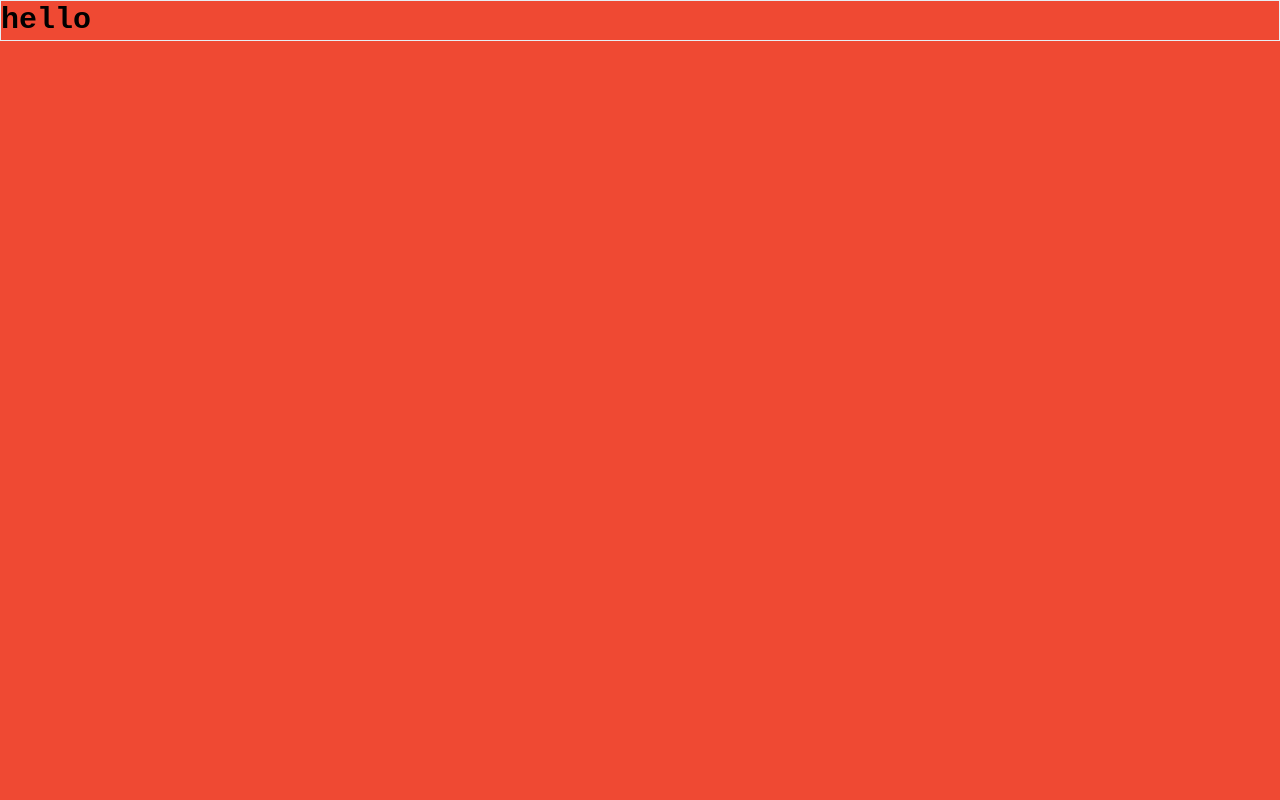
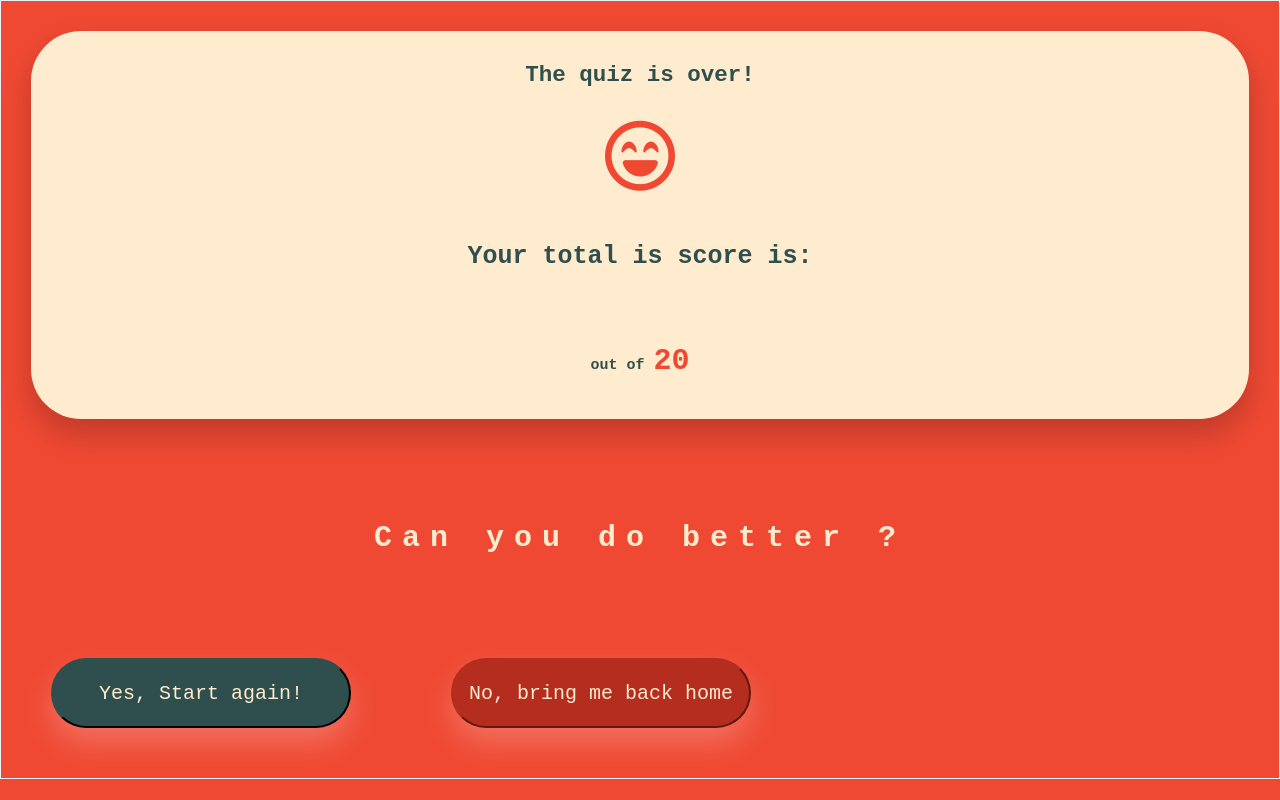
Before and after one commit to JustineOverflow/coding-quizz-reactjs, a React (Create React App) app: page /end-game in a window 1280 px wide. Built offline with nearby package versions, Linux system fonts and the light colour scheme.

Commit message:
props with score

```diff
--- a/package.json
+++ b/package.json
@@ -11,7 +11,8 @@
     "react-dom": "^16.13.0",
     "react-router": "^5.1.2",
     "react-router-dom": "^5.1.2",
-    "react-scripts": "3.4.0"
+    "react-scripts": "3.4.0",
+    "redux": "^4.0.5"
   },
   "scripts": {
     "start": "react-scripts start",
--- a/src/EndGame/EndGame.js
+++ b/src/EndGame/EndGame.js
@@ -1,14 +1,33 @@
-import React, {Component} from "react";
-import {Route, Link} from 'react-router-dom';
+import React from "react";
 import Quiz from "../Quiz/Quiz";
+import Home from "../Home/Home";
+import {Route} from "react-router";
+import {Link} from "react-router-dom";
 
-class EndGame extends Component {
-    render() {
-        return <h1>
-            hello
-            {/*The quiz is over! Your total is score is: {this.state.score} out of 20*/}
-        </h1>
-    }
+function EndGame(props) {
+    return (
+        <section className="endgame">
+            <div className="home">
+                <h1>The quiz is over! </h1>
+                <i className="endgame-icon far fa-laugh-beam"></i>
+                <h3 className="endgame-score">Your total is score is:</h3>
+                <div>
+                    <span className="endgame-count">{props.finalScore}</span> out of <span
+                    className="endgame-total">20</span>
+                </div>
+            </div>
+                <h3 className="action-call"> Can you do better ? </h3>
+                <button className="action-start">
+                    <Link to="/quiz">Yes, Start again!</Link>
+                    <Route path="/quiz" exact component={Quiz}/>
+                </button>
+                <button className="action-home">
+                    <Link to="/">No, bring me back home</Link>
+                    <Route path="/" exact component={Home}/>
+                </button>
+        </section>
+    )
 }
 
+
 export default EndGame;
--- a/src/EndGame/endgame.scss
+++ b/src/EndGame/endgame.scss
@@ -0,0 +1,92 @@
+.endgame {
+
+  &-icon {
+    margin: 3rem;
+    color: #ef4933;
+    font-size: 7rem;
+  }
+
+  &-score {
+    margin: 2rem;
+    font-size: 2.5rem;
+    margin-bottom: 5rem;
+  }
+
+  &-count {
+    background-color: darkslategrey;
+    font-size: 5rem;
+    color: blanchedalmond;
+  }
+
+  &-total {
+    font-size: 3rem;
+    color: #ef4933;
+  }
+}
+
+.action {
+  display: grid;
+
+  &-call {
+    text-align: center;
+    margin-top: 10rem;
+    margin-bottom: 5rem;
+    font-size: 3rem;
+    color: blanchedalmond;
+    font-weight: 600;
+    letter-spacing: 10px;
+  }
+
+  &-start {
+    text-align: center;
+    color: blanchedalmond;
+    border-color: darkslategrey;
+    margin: 5rem;
+    border-radius: 5rem;
+    background-color: darkslategrey;
+    height: 7rem;
+    width: min(30rem);
+    font-family: inherit;
+    font-size: 2rem;
+    outline: none;
+    text-decoration: none;
+    box-shadow: 0 15px 30px rgba(255, 255, 255, 0.21);
+    cursor: pointer;
+
+    &:focus {
+      transform: translateY(2.5%);
+    }
+
+    a:link, a:visited, a:active {
+      text-decoration: none;
+      color: blanchedalmond;
+    }
+  }
+
+  &-home {
+    text-align: center;
+    color: blanchedalmond;
+    border-color: #b42d1e;
+    margin: 5rem;
+    border-radius: 5rem;
+    background-color: #b42d1e;
+    height: 7rem;
+    width: min(30rem);
+    font-family: inherit;
+    font-size: 2rem;
+    outline: none;
+    box-shadow: 0 15px 30px rgba(255, 255, 255, 0.21);
+    cursor: pointer;
+
+    &:focus {
+      transform: translateY(2.5%);
+    }
+
+    a:link, a:visited, a:active {
+      text-decoration: none;
+      color: blanchedalmond;
+    }
+  }
+
+
+}
--- a/src/Home/home.scss
+++ b/src/Home/home.scss
@@ -26,9 +26,6 @@
     &-column1 {
       grid-column: 1/2;
       margin-top: 2rem;
-
-      &-text {
-      }
     }
 
     &-column2 {
--- a/src/Quiz/Quiz.js
+++ b/src/Quiz/Quiz.js
@@ -1,11 +1,13 @@
 import React, {Component} from 'react';
 import {Link, Route} from 'react-router-dom';
 import EndGame from "../EndGame/EndGame";
+
 
 class Quiz extends Component {
 
     constructor(props) {
         super(props);
+        this.props = props;
         this.state = {
             question: {
                 key: '??',
@@ -83,13 +85,12 @@ class Quiz extends Component {
                         )}
                     </div>
                     <div className="score">
-                        <h3 className="score-title">Score: {this.state.score}</h3>
+                        <h3 className="score-title">Score: {this.state.score} / 20</h3>
                     </div>
-                    }
 
                 </section>
             } else {
-                return <EndGame/>
+                return <EndGame finalScore={this.state.score}/>
             }
         }
     }
```
Also changed, not shown: 1 other file (tests, documents, lock files or other folders).
